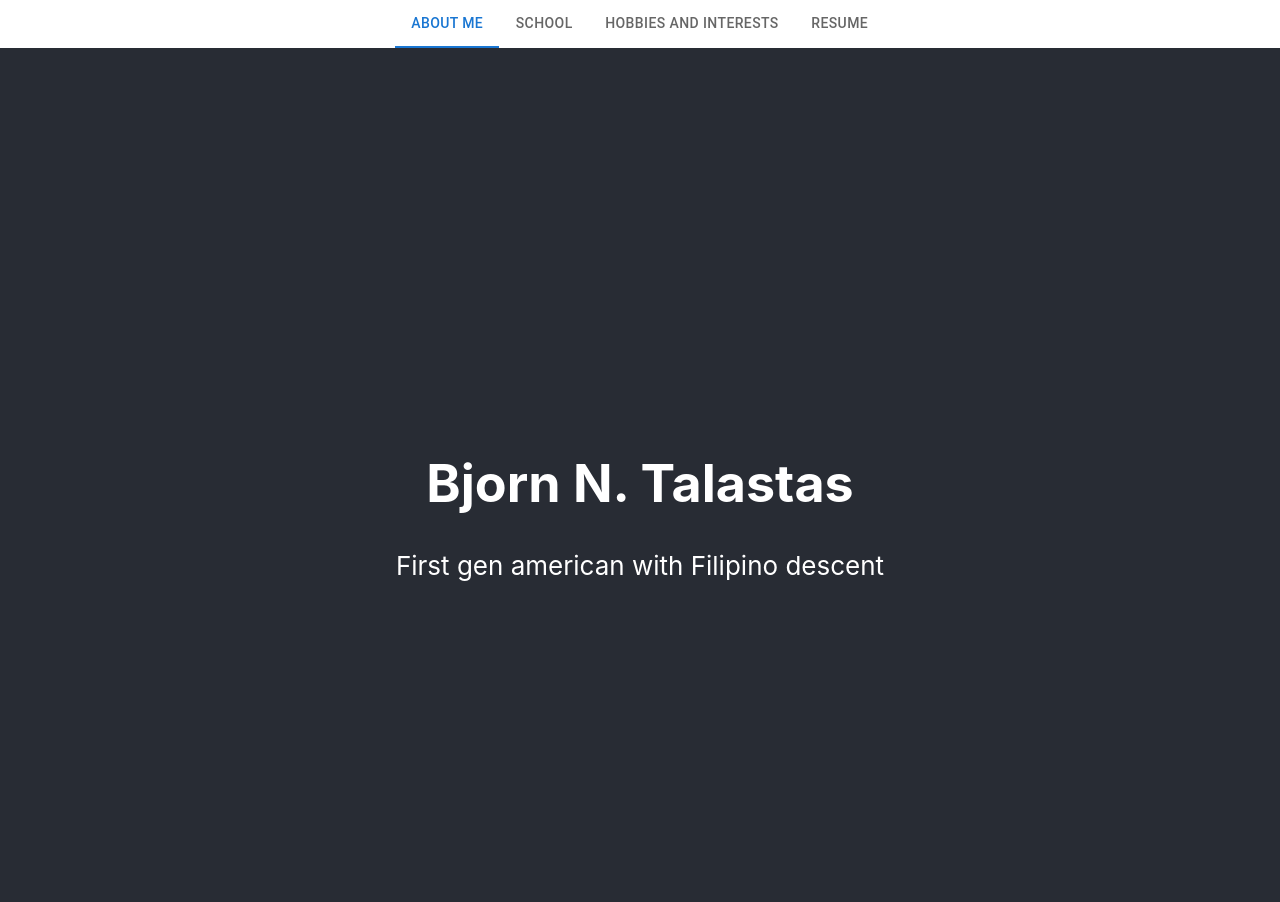
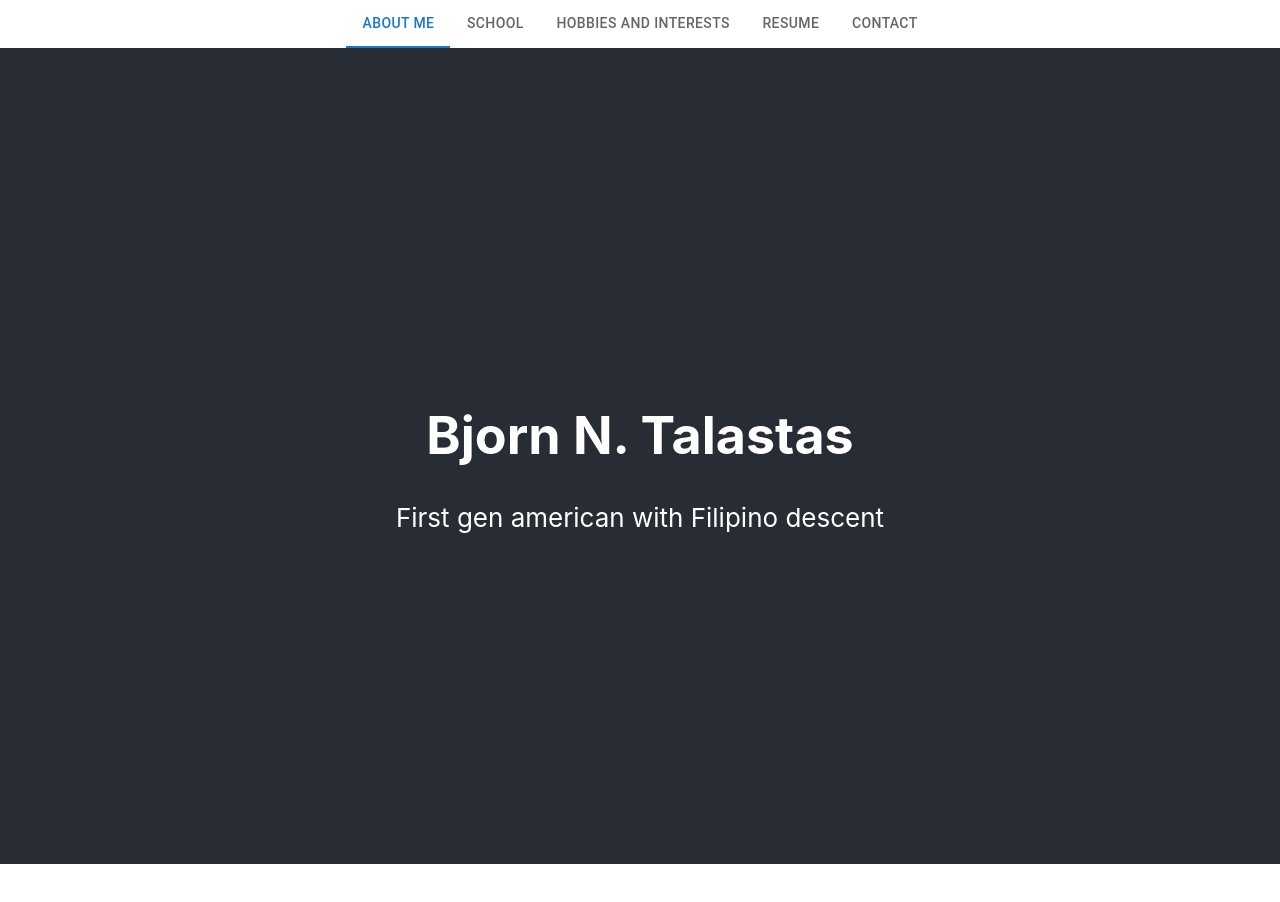
Before and after one commit to btalastas/btal-website, a React (Create React App) app: page / in a window 1280 px wide. Shown: the top 902 px of the page. After the commit the page ends 864 px from the top, so only its background shows below. Built offline with nearby package versions, Linux system fonts and the light colour scheme.

Commit message:
adjusted tabs for mobile viewing

```diff
--- a/src/components/CenteredTabs.js
+++ b/src/components/CenteredTabs.js
@@ -9,10 +9,24 @@ export default function CenteredTabs({ value, onChange }) {
   const theme = useTheme();
   const isMobile = useMediaQuery(theme.breakpoints.down("sm"));
 
-  const tabNames = ["About me", "School", "Hobbies and interests", "Resume"];
+  const tabNames = [
+    "About me",
+    "School",
+    "Hobbies and interests",
+    "Resume",
+    "Contact",
+  ];
 
   return (
-    <Box sx={{ width: "100%", bgcolor: "background.paper" }}>
+    <Box
+      sx={{
+        width: "100%",
+        bgcolor: "background.paper",
+        position: "fixed",
+        top: 0,
+        zIndex: 1100,
+      }}
+    >
       <Tabs
         value={value}
         onChange={onChange}
```
